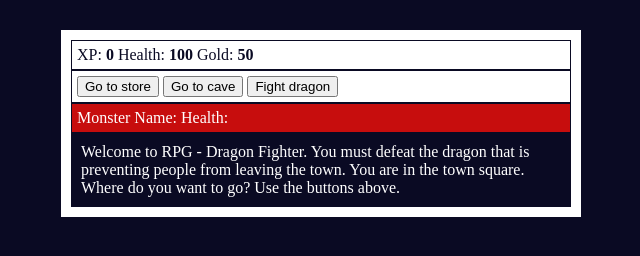
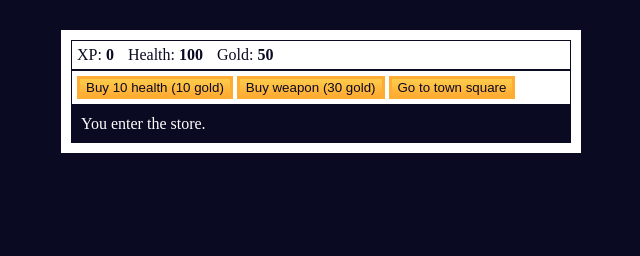
Before and after one commit to TarasKing/DragonFighterRPG, a plain HTML site: page index.html in a window 1280 px wide. Both pictures are taken after a click on the button "Go to store". Shown: the whole page, without its empty margins (319-959 px from the left). Drawn offline with Linux system fonts and the light colour scheme.

Commit message:
2 update

```diff
--- a/script.js
+++ b/script.js
@@ -17,3 +17,42 @@ let goldText = document.querySelector("#goldText");
 let monsterStats = document.querySelector("#monsterStats");
 let monsterName = document.querySelector("#monsterName");
 const monsterHealthText = document.querySelector("#monsterHealth");
+
+function goTown() {
+  button1.innerText = "Go to store";
+  button2.innerText = "Go to cave";
+  button3.innerText = "Fight dragon";
+
+  button1.onclick = goStore;
+  button2.onclick = goCave;
+  button3.onclick = fightDragon;
+
+  text.innerText =
+    "You are in the town square. You see a sign that says Store.";
+}
+
+function goStore() {
+  button1.innerText = "Buy 10 health (10 gold)";
+  button2.innerText = "Buy weapon (30 gold)";
+  button3.innerText = "Go to town square";
+
+  button1.onclick = buyHealth;
+  button2.onclick = buyWeapon;
+  button3.onclick = goTown;
+
+  text.innerText = "You enter the store.";
+}
+
+function goCave() {}
+
+function fightDragon() {}
+
+function buyHealth() {}
+
+function buyWeapon() {}
+
+// initialize buttons
+
+button1.onclick = goStore;
+button2.onclick = goCave;
+button3.onclick = fightDragon;
--- a/styles.css
+++ b/styles.css
@@ -1,6 +1,7 @@
 body {
   background-color: #0a0a23;
 }
+
 #text {
   background-color: #0a0a23;
   color: #ffffff;
@@ -11,24 +12,34 @@ body {
   max-width: 500px;
   max-height: 400px;
   background-color: #ffffff;
-  color: #ffffffff;
-  margin-top: 30px;
-  margin-bottom: 0px;
-  margin-left: auto;
-  margin-right: auto;
+  color: #ffffff;
+  margin: 30px auto 0px;
   padding: 10px;
 }
 
 #controls,
 #stats {
   border: 1px solid #0a0a23;
+  padding: 5px;
   color: #0a0a23;
-  padding: 5px;
 }
 
 #monsterStats {
+  display: none;
   border: 1px solid #0a0a23;
   padding: 5px;
   color: #ffffff;
   background-color: #c70d0d;
 }
+
+.stat {
+  padding-right: 10px;
+}
+
+button {
+  cursor: pointer;
+  color: #0a0a23;
+  background-color: #feac32;
+  background-image: linear-gradient(#fecc4c, #ffac33);
+  border: 3px solid #feac32;
+}
```
